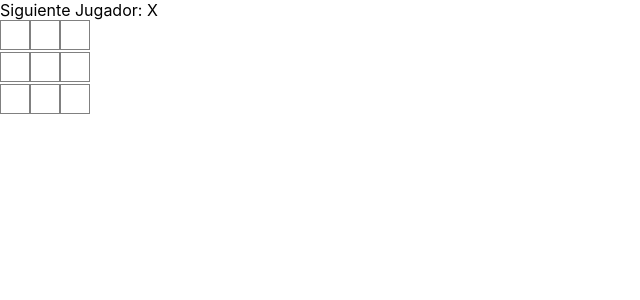
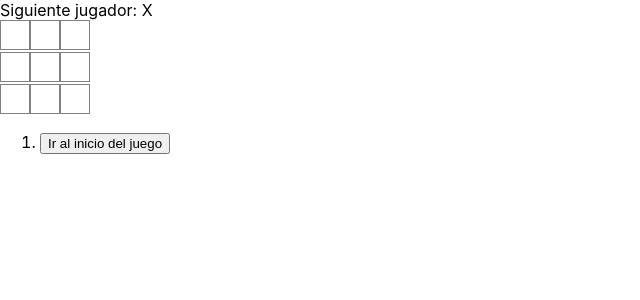
Before and after one commit to FabioChP/DWEC_hub, a React (Create React App) app in the folder tictactoe/: page / in a window 1280 px wide. Shown: the top 300 px of the page, without its empty margins (0-640 px from the left). Built offline with nearby package versions, Linux system fonts and the light colour scheme.

Commit message:
Añadido el código necesario para mostrar los movimientos anteriores por consola

```diff
--- a/tictactoe/src/App.js
+++ b/tictactoe/src/App.js
@@ -27,7 +27,7 @@ function Board({ xIsNext, squares, onPlay }) {
   if (winner) {
     status = 'Ganador: ' + winner;
   } else {
-    status = 'Siguiente Jugador: ' + (xIsNext ? 'X' : 'O');
+    status = 'Siguiente jugador: ' + (xIsNext ? 'X' : 'O');
   }
 
   return (
@@ -62,13 +62,31 @@ export default function Game() {
     setXIsNext(!xIsNext);
   }
 
+  function jumpTo(nextMove) {
+    // TODO
+  }
+
+  const moves = history.map((squares, move) => {
+    let description;
+    if (move > 0) {
+      description = 'Ir al movimiento #' + move;
+    } else {
+      description = 'Ir al inicio del juego';
+    }
+    return (
+      <li>
+        <button onClick={() => jumpTo(move)}>{description}</button>
+      </li>
+    );
+  });
+
   return (
     <div className="game">
       <div className="game-board">
         <Board xIsNext={xIsNext} squares={currentSquares} onPlay={handlePlay} />
       </div>
       <div className="game-info">
-        <ol>{/*TODO*/}</ol>
+        <ol>{moves}</ol>
       </div>
     </div>
   );
```
